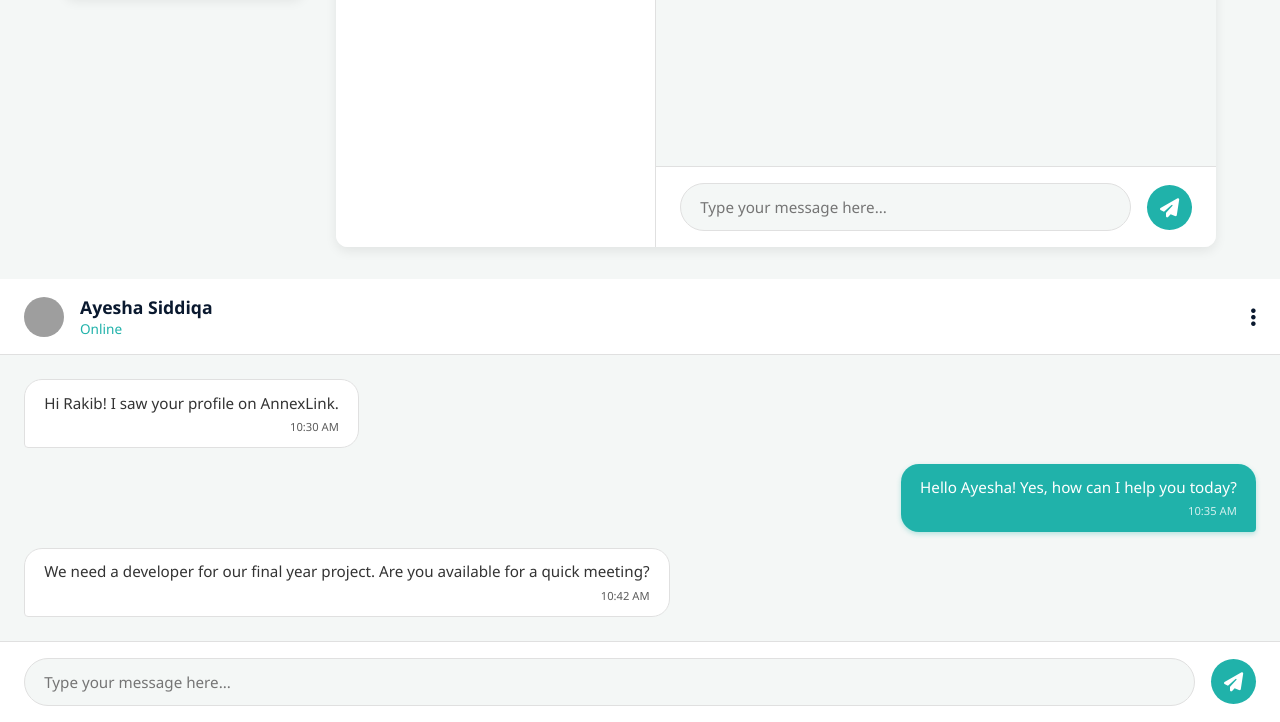
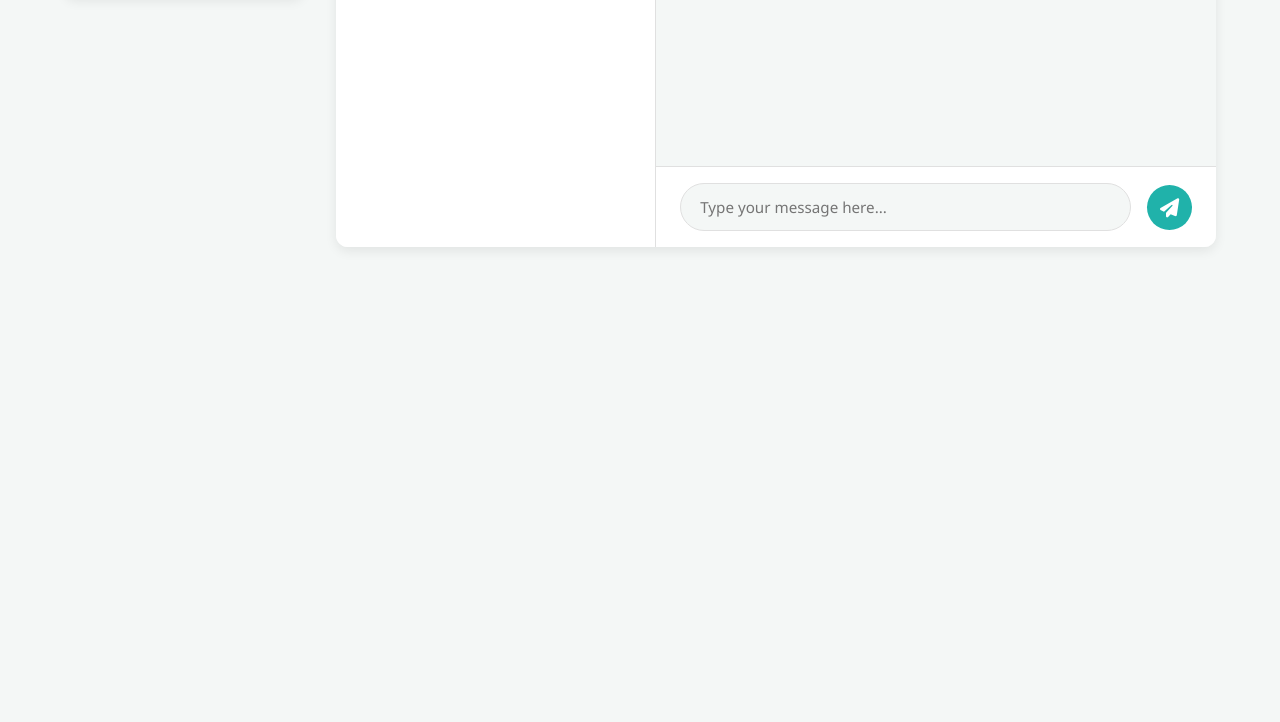
Before and after one commit to shahriarnasim-shawon/AnnexLink, a plain HTML site: page chat.html in a window 1280 px wide. Shown: the part 557-1279 px from the top of the page. After the commit the page ends 836 px from the top, so only its background shows below. Drawn offline with nearby package versions, Linux system fonts and the light colour scheme; no server answers; sample sign-in values are in the browser's storage; grey boxes are pictures that could not be loaded.

Commit message:
chat isssue fixed

```diff
--- a/chat.html
+++ b/chat.html
@@ -128,7 +128,7 @@
             </div>
 
             <!-- Chat Window -->
-            <div class="chat-window">
+            <!-- <div class="chat-window">
                 <div class="chat-header">
                     <div class="chat-header-info">
                         <img src="https://ui-avatars.com/api/?name=Ayesha+Siddiqa&background=20B2AA&color=fff" class="avatar">
@@ -159,7 +159,7 @@
                     <input type="text" id="message-input" placeholder="Type your message here..." onkeypress="handleKeyPress(event)">
                     <button class="btn-send" onclick="sendMessage()"><i class="fas fa-paper-plane"></i></button>
                 </div>
-            </div>
+            </div> -->
 
         </main>
     </div>
```
